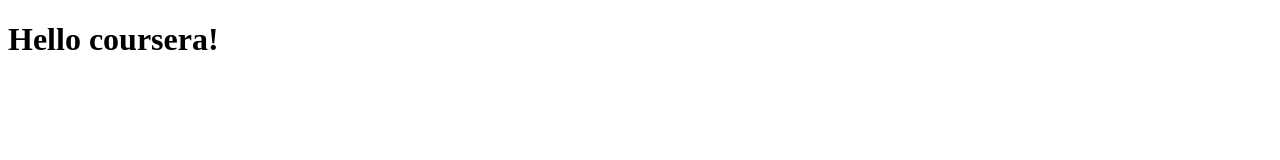
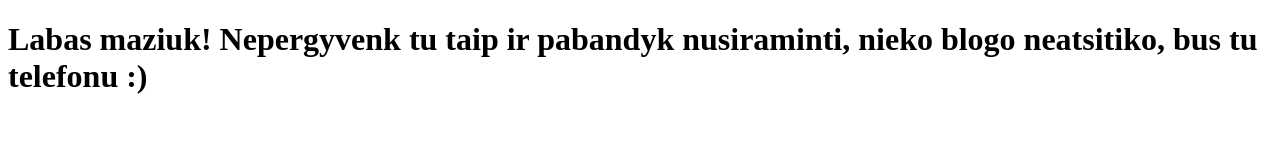
Before and after one commit to wassia/coursera-test, a plain HTML site: page site/index.html in a window 1280 px wide. Drawn offline with Linux system fonts and the light colour scheme.

Commit message:
Small addition to my page content.

```diff
--- a/site/index.html
+++ b/site/index.html
@@ -4,6 +4,6 @@
 	<title>Hello coursera!</title>
 </head>
 <body>
-<h1>Hello coursera!</h1>
+<h1>Labas maziuk! Nepergyvenk tu taip ir pabandyk nusiraminti, nieko blogo neatsitiko, bus tu telefonu :) </h1>
 </body>
 </html>
```
